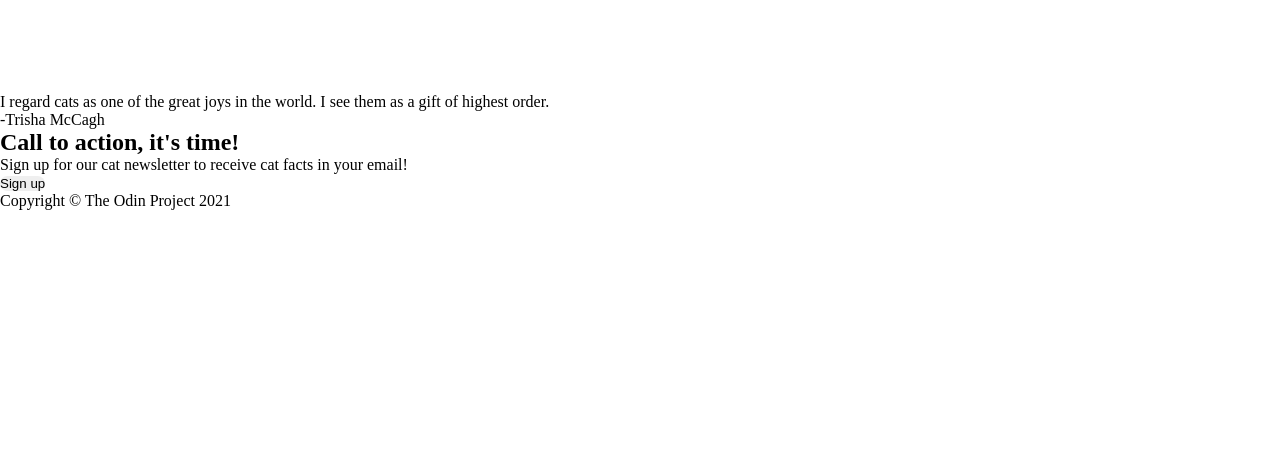
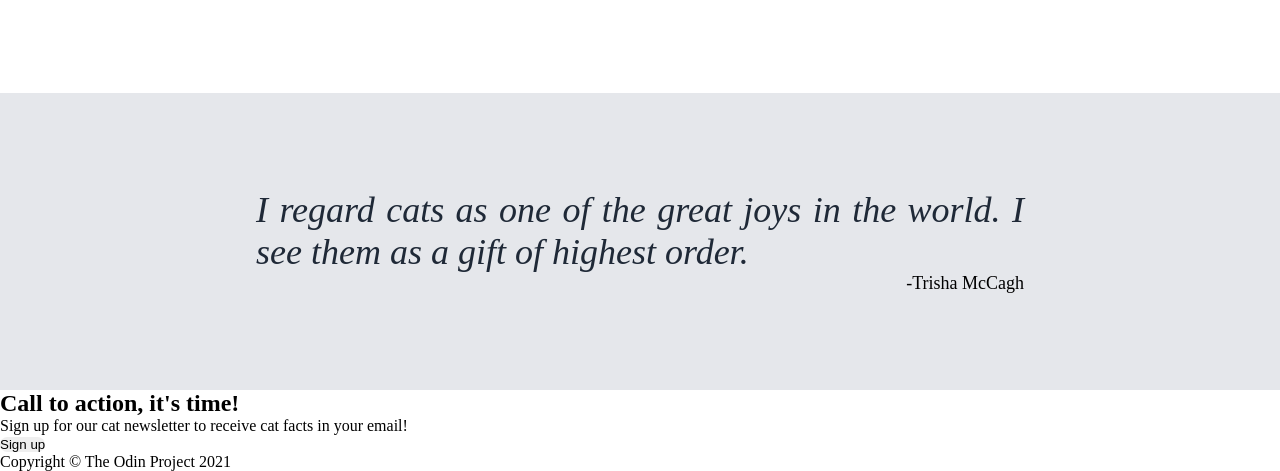
Before and after one commit to edi-jr/odin-landing-page, a plain HTML site: page index.html in a window 1280 px wide. Shown: the part 1366-1837 px from the top of the page. Before the commit the page ends 1576 px from the top, so only its background shows below. Drawn offline with Linux system fonts and the light colour scheme.

Commit message:
Add style to quote section

```diff
--- a/styles/style.css
+++ b/styles/style.css
@@ -112,3 +112,26 @@ button, img {
   min-width: 250px;
   margin-bottom: 4px;
 }
+
+#quote {
+  background: #e5e7eb;
+}
+
+#quote blockquote {
+  max-width: 60%;
+  padding: 96px 0;
+  margin: auto;
+}
+
+#quote blockquote p {
+  font-size: 36px;
+  font-weight: lighter;
+  font-style: italic;
+  color: #1f2937;
+  text-align: justify;
+}
+
+#quote blockquote figcaption {
+  font-size: 18px;
+  text-align: end;
+}
```
